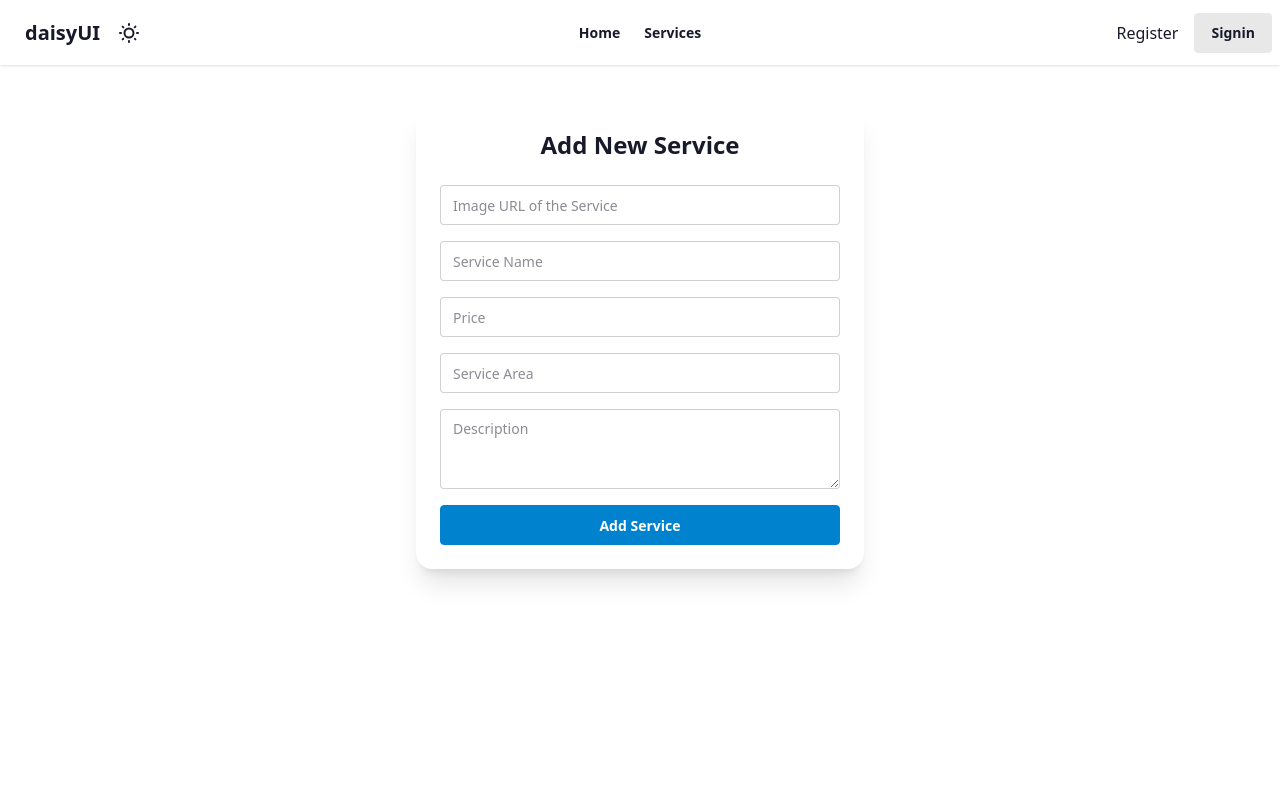
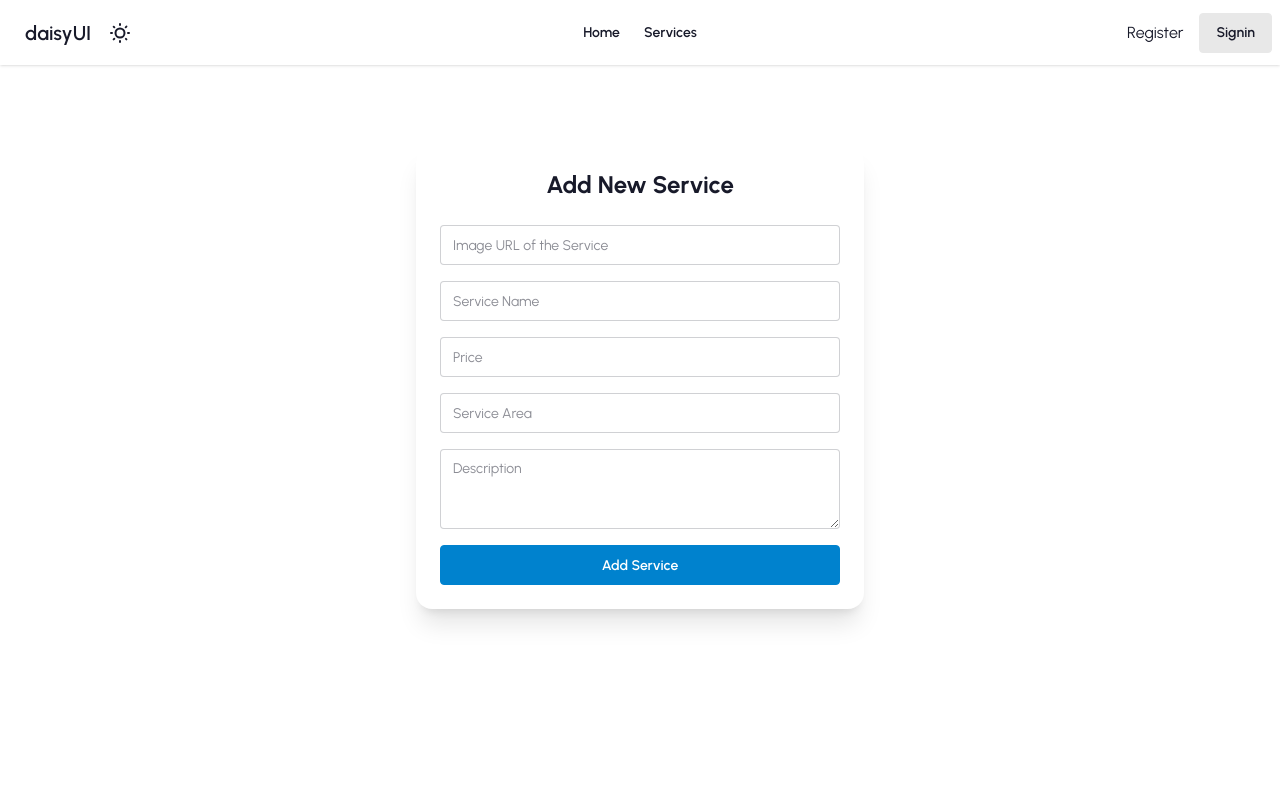
Before and after one commit to islamemon59/service-provider-client-side, a React app: page /addServices in a window 1280 px wide. Shown: the top 800 px of the page. Built offline with nearby package versions, Linux system fonts and the light colour scheme; no server answers; the HTML template or start-up script is replaced by a standard one.

Commit message:
banner section added

```diff
--- a/package.json
+++ b/package.json
@@ -18,6 +18,7 @@
     "react-hot-toast": "^2.5.2",
     "react-router": "^7.6.1",
     "sweetalert2": "^11.22.0",
+    "swiper": "^11.2.8",
     "tailwindcss": "^4.1.8"
   },
   "devDependencies": {
--- /dev/null
+++ b/src/Components/Banner.jsx
@@ -0,0 +1,78 @@
+import { Swiper, SwiperSlide } from "swiper/react";
+import { Autoplay } from "swiper/modules";
+import "swiper/css";
+import "swiper/css/autoplay";
+
+// import required modules
+
+const Banner = () => {
+  return (
+    <div className="w-full h-[400px] md:h-[500px] rounded-2xl overflow-hidden">
+      <Swiper
+        modules={[Autoplay]}
+        autoplay={{ delay: 3000 }}
+        loop={true}
+        className="w-full h-full"
+      >
+        <SwiperSlide>
+          <div
+            className="relative w-full h-full bg-cover bg-center"
+            style={{
+              backgroundImage: `url(https://busybeecleaningcompany.com/wp-content/uploads/2017/12/shutterstock_1675607932.jpg)`,
+            }}
+          >
+            {/* Overlay shade */}
+            <div className="absolute inset-0  bg-opacity-50 flex items-center justify-center flex-col gap-5">
+              <h2 className=" text-3xl md:text-6xl text-primary font-bold text-center px-4">
+                Reliable Home Cleaning
+              </h2>
+              <p className=" text-lg md:text-xl text-secondary font-bold text-center px-4 max-w-2xl">
+                Reliable Home Cleaning offers trusted, eco-friendly services by
+                professionals to keep your home consistently clean, safe, and
+                comfortable.
+              </p>
+            </div>
+          </div>
+        </SwiperSlide>
+        <SwiperSlide>
+          <div
+            className="relative w-full h-full bg-cover bg-center"
+            style={{
+              backgroundImage: `url(https://fixhunters.com/wp-content/uploads/2024/10/Plumbing-Maintenance-Services-1024x637.jpg)`,
+            }}
+          >
+            {/* Overlay shade */}
+            <div className="absolute inset-0  bg-opacity-50 flex items-center justify-center flex-col gap-5">
+              <h2 className=" text-3xl md:text-6xl text-primary font-bold text-center px-4">
+                Expert Plumbing Services
+              </h2>
+              <p className=" text-lg md:text-xl text-secondary font-bold text-center px-4 max-w-2xl">
+                Expert Plumbing Services provide fast, reliable solutions for
+                leaks, repairs, and installations by skilled professionals
+                ensuring quality and customer satisfaction.
+              </p>
+            </div>
+          </div>
+        </SwiperSlide>
+        <SwiperSlide>
+          <div
+            className="relative w-full h-full bg-cover bg-center"
+            style={{ backgroundImage: `url(https://cms.migas.com.au/assets/Uploads/SEO/Blog-Skills-You-Need-to-Become-an-Electrician-SEO.jpg)` }}
+          >
+            {/* Overlay shade */}
+            <div className="absolute inset-0  bg-opacity-50 flex items-center justify-center flex-col gap-5">
+              <h2 className=" text-3xl md:text-6xl text-primary font-bold text-center px-4">
+                Skilled Electricians Near You
+              </h2>
+              <p className=" text-lg md:text-xl text-secondary font-bold text-center px-4 max-w-2xl">
+                Skilled Electricians Near You offer safe, efficient electrical services for homes and businesses, ensuring expert installations, repairs, and troubleshooting.
+              </p>
+            </div>
+          </div>
+        </SwiperSlide>
+      </Swiper>
+    </div>
+  );
+};
+
+export default Banner;
--- a/src/Layout/Root.jsx
+++ b/src/Layout/Root.jsx
@@ -6,7 +6,9 @@ import Footer from "../Shared/Footer";
 const Root = () => {
   return (
     <div>
-      <Navbar></Navbar>
+      <div className="z-10">
+        <Navbar></Navbar>
+      </div>
       <div className="min-h-[calc(100vh-60px)]">
         <Outlet></Outlet>
       </div>
--- a/src/Pages/AddService.jsx
+++ b/src/Pages/AddService.jsx
@@ -18,7 +18,7 @@ const AddService = () => {
     }
 
   return (
-    <div className="max-w-md mx-auto mt-10 p-6 bg-base-100 shadow-xl rounded-2xl">
+    <div className="max-w-md mx-auto mt-20 p-6 bg-base-100 shadow-xl rounded-2xl">
       <h2 className="text-2xl font-bold text-center mb-6">Add New Service</h2>
       <form onSubmit={handleSubmit} className="flex flex-col gap-4">
         <input
--- a/src/Pages/Home.jsx
+++ b/src/Pages/Home.jsx
@@ -1,8 +1,12 @@
+import Banner from '../Components/Banner';
 import { AuthContext } from '../Context/AuthContext';
 
 const Home = () => {
     return (
         <div>
+            <div className='-z-10'>
+                <Banner></Banner>
+            </div>
             This is home
         </div>
     );
--- a/src/Shared/Navbar.jsx
+++ b/src/Shared/Navbar.jsx
@@ -96,7 +96,7 @@ const Navbar = () => {
           </label>
         </span>
       </div>
-      <div className="navbar-center hidden lg:flex font-semibold ">
+      <div className="navbar-center hidden lg:flex font-semibold z-10">
         <ul className="menu menu-horizontal px-1 text-l">
           <li>
             <NavLink to="/">Home</NavLink>
--- a/src/index.css
+++ b/src/index.css
@@ -1,4 +1,9 @@
+@import url('https://fonts.googleapis.com/css2?family=Urbanist:ital,wght@0,100..900;1,100..900&display=swap');
 @import "tailwindcss";
 @plugin "daisyui" {
     themes: corporate --default, dark --prefersdark, dracula;
 }
+
+*{
+  font-family: "Urbanist", sans-serif;
+}
--- /dev/null
+++ b/src/styles.css
@@ -0,0 +1,36 @@
+#app {
+  height: 100%;
+}
+html,
+body {
+  position: relative;
+  height: 100%;
+}
+
+body {
+  background: #000;
+  font-family:
+    Helvetica Neue,
+    Helvetica,
+    Arial,
+    sans-serif;
+  font-size: 14px;
+  color: #fff;
+  margin: 0;
+  padding: 0;
+}
+
+.swiper {
+  width: 100%;
+  height: 100%;
+}
+
+.swiper-slide {
+  background-position: center;
+  background-size: cover;
+}
+
+.swiper-slide img {
+  display: block;
+  width: 100%;
+}
```
Also changed, not shown: 1 other file (tests, documents, lock files or other folders).
